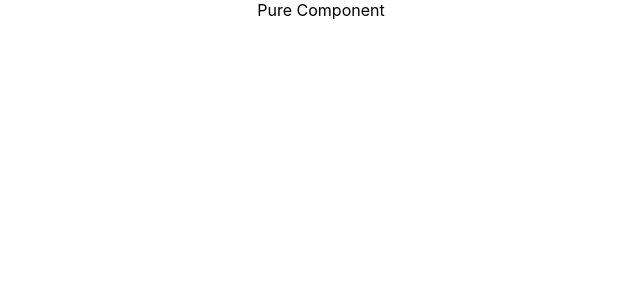
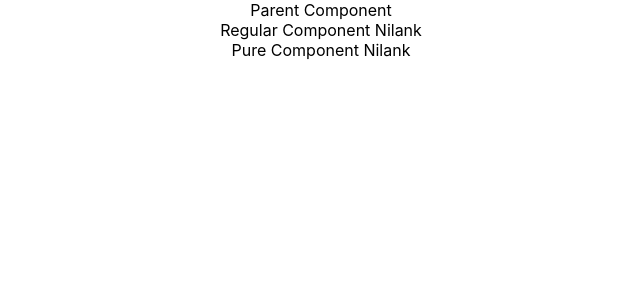
Before and after one commit to nilankh/LearningReact, a React (Create React App) app: page / in a window 1280 px wide. Shown: the top 300 px of the page, without its empty margins (319-959 px from the left). Built offline with nearby package versions, Linux system fonts and the light colour scheme.

Commit message:
learning about pure component

```diff
--- a/src/App.js
+++ b/src/App.js
@@ -20,6 +20,7 @@
 import FragmentDemo from './components/FragmentDemo';
 import Table from './components/Table';
 import PureComp from './components/PureComp';
+import ParentComp from './components/ParentComp';
 
 // import  styles from './appStyles.module.css' // this is how we import module style css
 // import Form from './components/Form';
@@ -32,7 +33,7 @@
 
   return (
     <div className="App">
-      <PureComp />
+      <ParentComp />
       {/* <Table /> */}
       {/* <FragmentDemo /> */}
 
--- /dev/null
+++ b/src/components/ParentComp.js
@@ -0,0 +1,31 @@
+import React, { Component } from 'react'
+import RegularComp from './RegularComp'
+import PureComp from './PureComp'
+
+class ParentComp extends Component {
+    constructor(props) {
+        super(props)
+
+        this.state = {
+             name: 'Nilank'
+        }
+    }
+    componentDidMount() {
+        setInterval(() => {
+            this.setState({
+                name: 'Nilank'
+            })
+        }, 2000)
+    }
+    render() {
+        return (
+            <div>
+                Parent Component
+                <RegularComp name={this.state.name} />
+                <PureComp name={this.state.name} />
+            </div>
+        )
+    }
+}
+
+export default ParentComp
--- a/src/components/PureComp.js
+++ b/src/components/PureComp.js
@@ -4,7 +4,7 @@
     render() {
         return (
             <div>
-                Pure Component
+                Pure Component {this.props.name}
             </div>
         )
     }
--- /dev/null
+++ b/src/components/RegularComp.js
@@ -0,0 +1,13 @@
+import React, { Component } from 'react'
+
+class RegularComp extends Component {
+    render() {
+        return (
+            <div>
+                Regular Component  {this.props.name}
+            </div>
+        )
+    }
+}
+
+export default RegularComp
```
